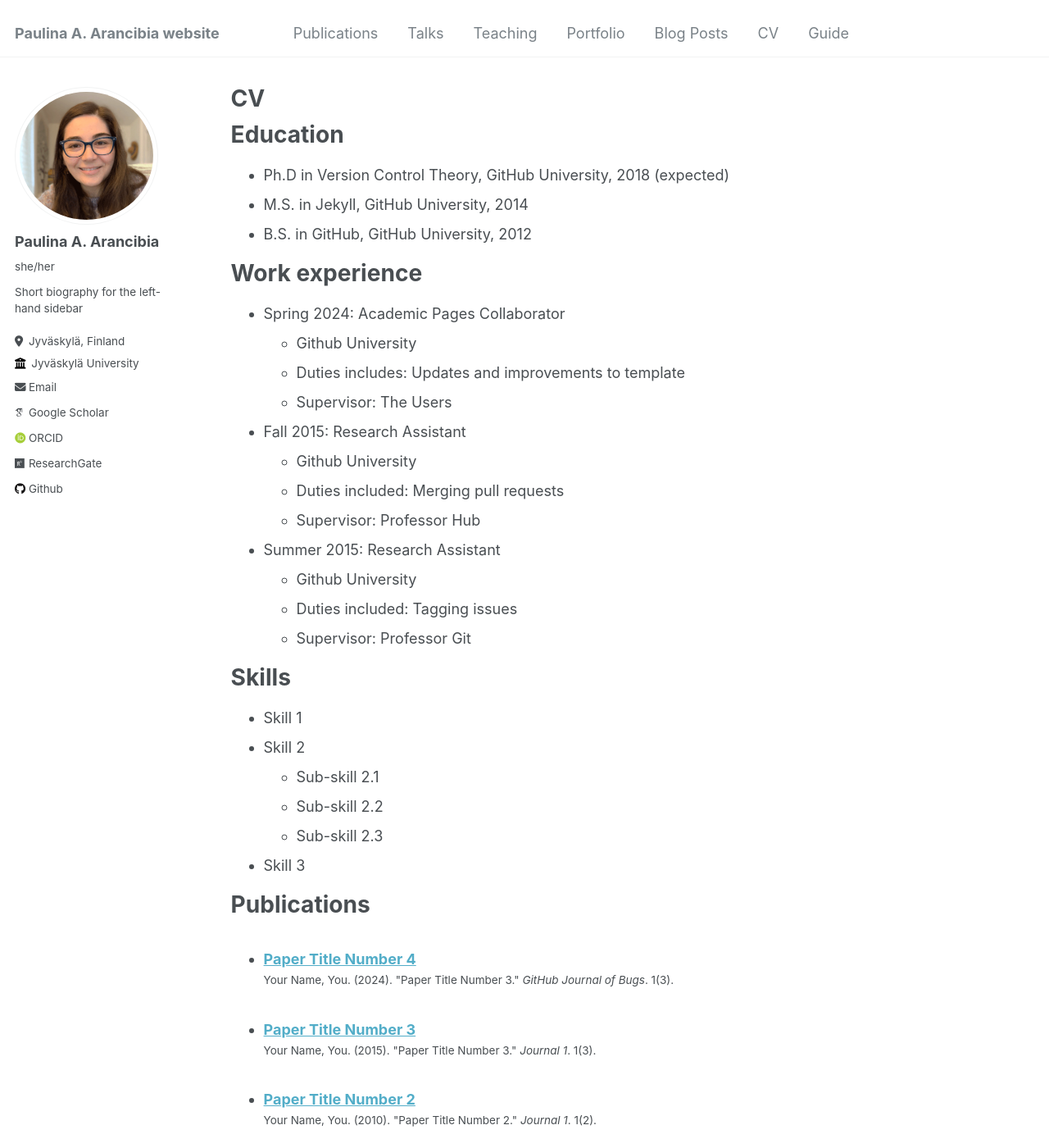
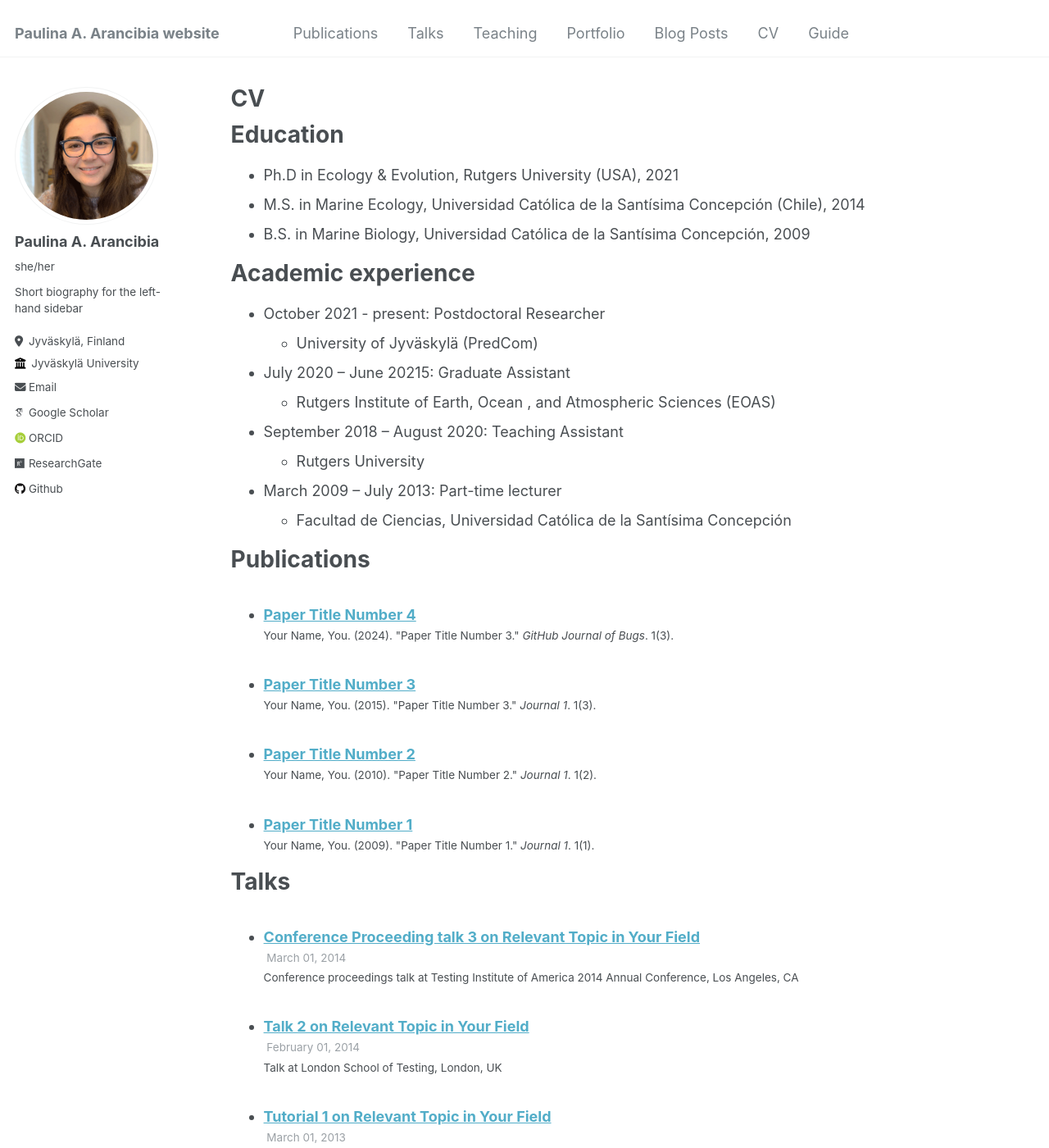
Before and after one commit to parancibia/parancibia.github.io, a Jekyll site: the page built from _pages/cv.md, in a window 1280 px wide and 1400 px high. Shown: the whole window at 82% size. Built offline with Jekyll 4.4.1, drawn with Linux system fonts in a browser that asks for light colours; some web fonts are replaced; some of the changed text lies outside the part shown.

Commit message:
CV update

```diff
--- a/_pages/cv.md
+++ b/_pages/cv.md
@@ -11,35 +11,24 @@ redirect_from:
 
 Education
 ======
-* Ph.D in Version Control Theory, GitHub University, 2018 (expected)
-* M.S. in Jekyll, GitHub University, 2014
-* B.S. in GitHub, GitHub University, 2012
+* Ph.D in Ecology & Evolution, Rutgers University (USA), 2021
+* M.S. in Marine Ecology, Universidad Católica de la Santísima Concepción (Chile), 2014
+* B.S. in Marine Biology, Universidad Católica de la Santísima Concepción, 2009
 
-Work experience
+Academic experience
 ======
-* Spring 2024: Academic Pages Collaborator
-  * Github University
-  * Duties includes: Updates and improvements to template
-  * Supervisor: The Users
+* October 2021 - present: Postdoctoral Researcher
+  * University of Jyväskylä (PredCom)
 
-* Fall 2015: Research Assistant
-  * Github University
-  * Duties included: Merging pull requests
-  * Supervisor: Professor Hub
+* July 2020 – June 20215: Graduate Assistant
+  * Rutgers Institute of Earth, Ocean , and Atmospheric Sciences (EOAS)
 
-* Summer 2015: Research Assistant
-  * Github University
-  * Duties included: Tagging issues
-  * Supervisor: Professor Git
+* September 2018 – August 2020: Teaching Assistant
+  * Rutgers University
 
-Skills
-======
-* Skill 1
-* Skill 2
-  * Sub-skill 2.1
-  * Sub-skill 2.2
-  * Sub-skill 2.3
-* Skill 3
+* March 2009 – July 2013: Part-time lecturer
+  * Facultad de Ciencias, Universidad Católica de la Santísima Concepción
+
 
 Publications
 ======
@@ -61,4 +50,6 @@ Teaching
 
 Service and leadership
 ======
-* Currently signed in to 43 different slack teams
+* Organizing committee of OIKOS Finland meeting 2025, Jyväskylä
+
+* Organizing committee of Nordic Protistology, Jyväskylä Finland 2025
```
